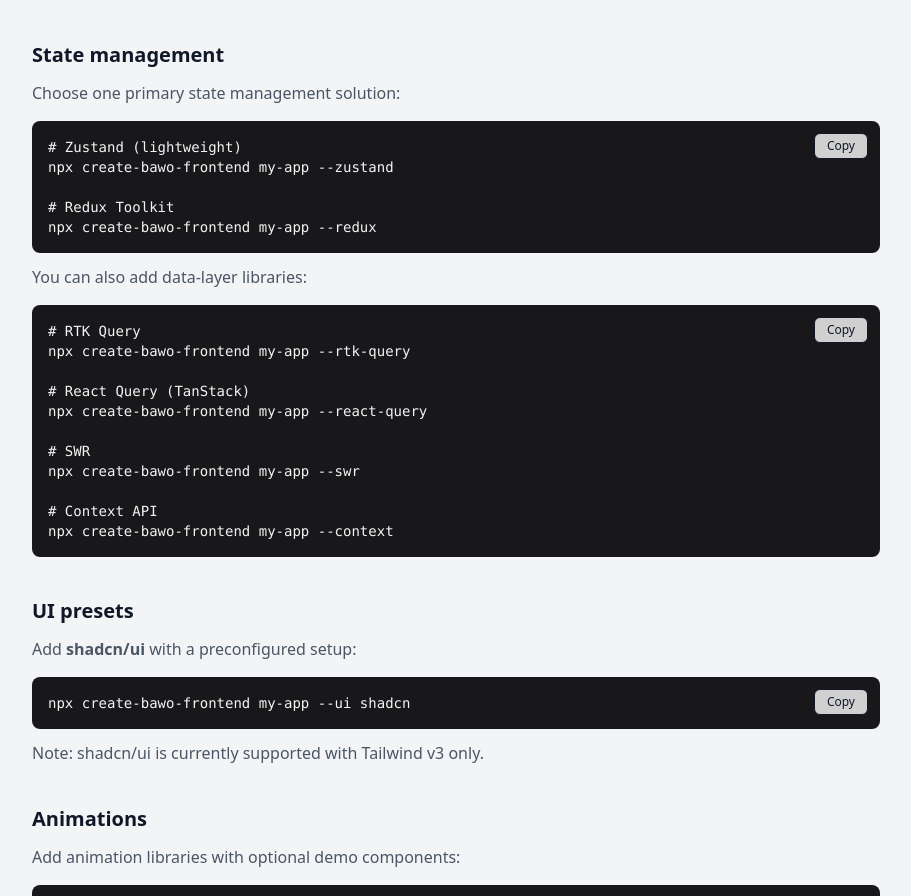
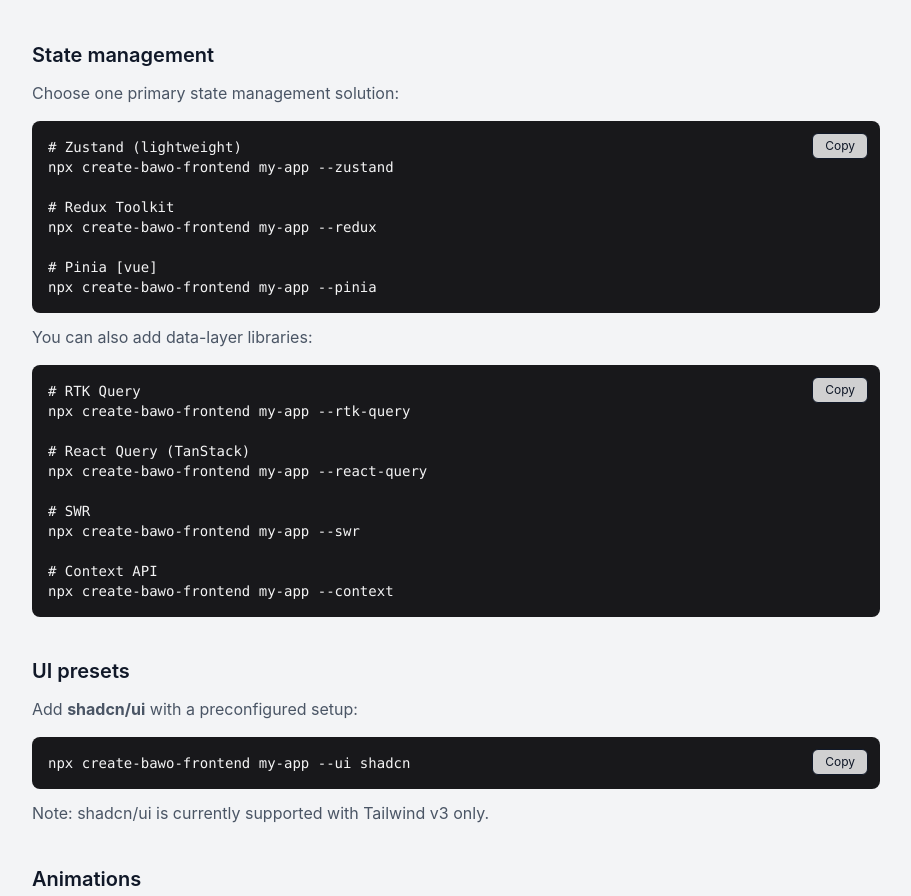
Before and after one commit to Joebakid/create-frontend-scaffold-website, a React (Vite) app: page /docs/usage in a window 1280 px wide. Shown: the part 1689-2585 px from the top of the page, without its empty margins (184-1095 px from the left). Built offline with nearby package versions, Linux system fonts and the light colour scheme.

Commit message:
font change

```diff
--- a/package.json
+++ b/package.json
@@ -3,6 +3,7 @@
   "private": true,
   "version": "0.0.0",
   "dependencies": {
+    "@fontsource/inter": "^5.2.8",
     "@heroicons/react": "^2.2.0",
     "@vercel/analytics": "^1.6.1",
     "react": "^19.2.3",
--- a/src/App.jsx
+++ b/src/App.jsx
@@ -17,7 +17,7 @@
 
 export default function App() {
   return (
-    <div className="min-h-dvh flex flex-col bg-gray-100">
+    <div className="min-h-dvh flex flex-col bg-gray-100 font-sans">
       <Navbar />
 
       <main className="flex-1">
--- a/src/pages/Usage.jsx
+++ b/src/pages/Usage.jsx
@@ -129,7 +129,11 @@
 npx create-bawo-frontend my-app --zustand
 
 # Redux Toolkit
-npx create-bawo-frontend my-app --redux`}
+npx create-bawo-frontend my-app --redux
+
+# Pinia [vue]
+npx create-bawo-frontend my-app --pinia
+`}
         />
 
         <p className="mt-3 text-gray-600">
--- a/src/styles/index.css
+++ b/src/styles/index.css
@@ -1 +1,16 @@
 @import "tailwindcss";
+@import "@fontsource/inter/400.css";
+@import "@fontsource/inter/500.css";
+@import "@fontsource/inter/600.css";
+@import "@fontsource/inter/700.css";
+
+/* Tailwind v4 theme token */
+@theme {
+  --font-sans: "Inter", system-ui, sans-serif;
+}
+
+@layer base {
+  body {
+    @apply font-sans;
+  }
+}
```
Also changed, not shown: 1 other file (tests, documents, lock files or other folders).
